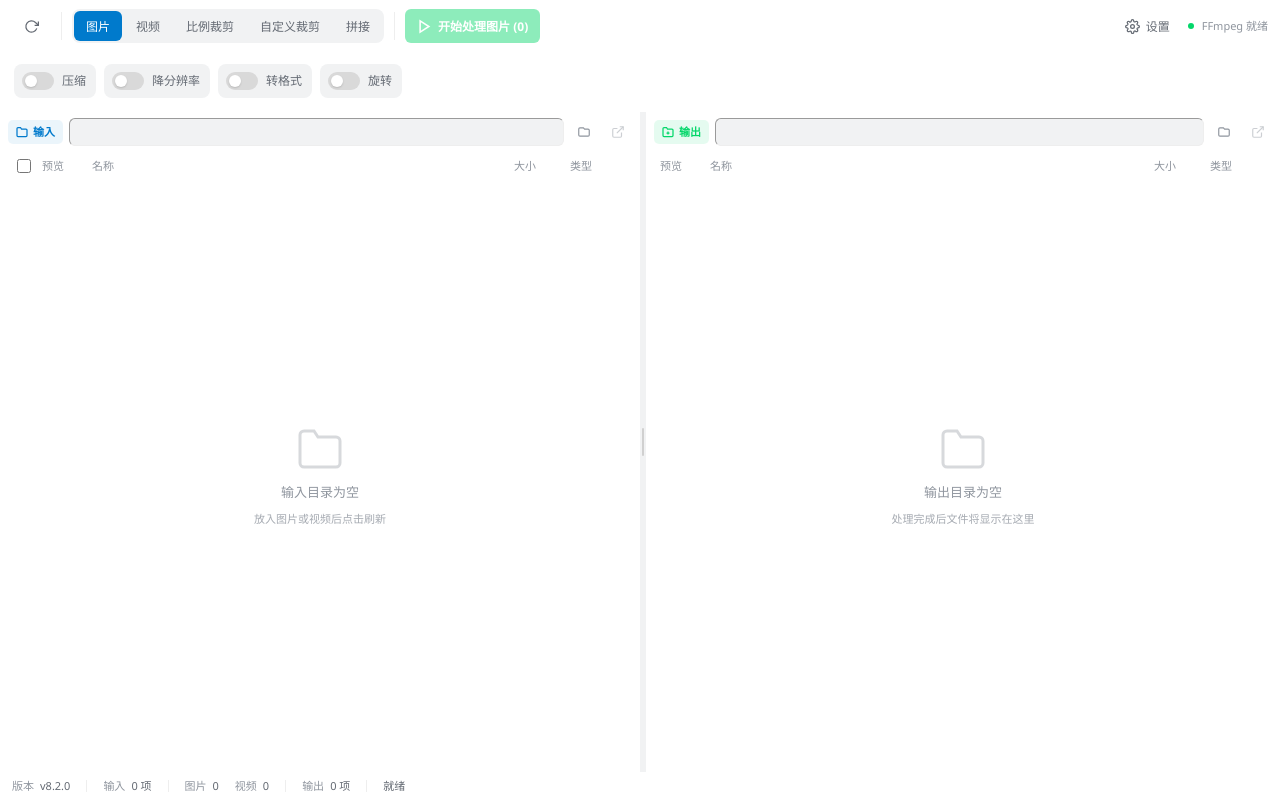
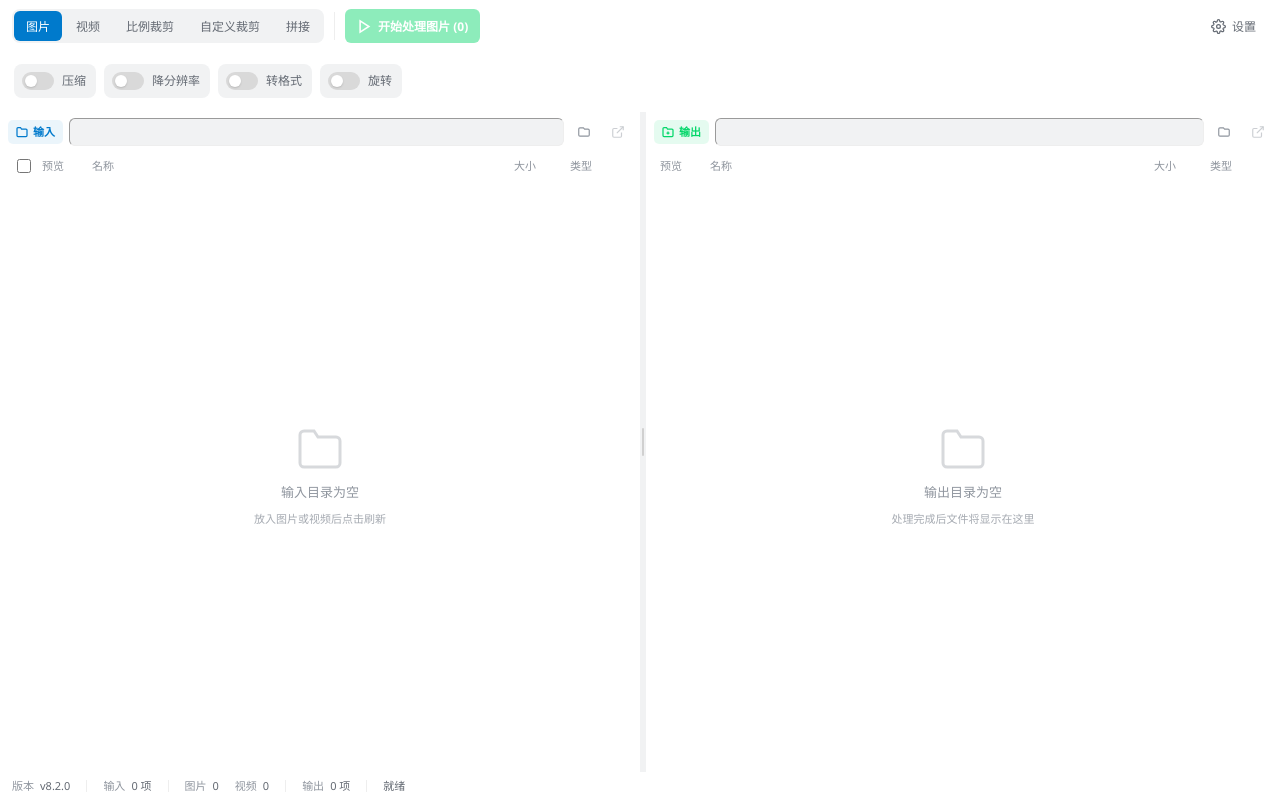
Before and after one commit to Livancen/source_transform, a Vue app: page / in a window 1280 px wide. Built offline with nearby package versions, Linux system fonts and the light colour scheme.

Commit message:
update: 调整勾选

```diff
--- a/src/components/AppToolbar.vue
+++ b/src/components/AppToolbar.vue
@@ -38,7 +38,7 @@ function progressPercent() {
   <header
     class="shrink-0 h-52px px-12px flex items-center gap-6px bg-bg1 border-b border-border z-20"
   >
-    <div class="flex items-center gap-4px shrink-0">
+    <!-- <div class="flex items-center gap-4px shrink-0">
       <button
         class="tb-btn"
         title="刷新文件列表"
@@ -56,11 +56,13 @@ function progressPercent() {
           <path d="M20.49 15a9 9 0 1 1-2.12-9.36L23 10" />
         </svg>
       </button>
-    </div>
+    </div> -->
 
-    <div class="w-1px h-28px bg-border mx-4px shrink-0"></div>
+    <!-- <div class="w-1px h-28px bg-border mx-4px shrink-0"></div> -->
 
-    <div class="flex items-center gap-2px shrink-0 p-2px rounded-8px bg-bg0 border border-border">
+    <div
+      class="flex items-center gap-2px shrink-0 p-2px rounded-8px bg-bg0 border border-border"
+    >
       <button
         v-for="m in modes"
         :key="m.id"
@@ -142,10 +144,5 @@ function progressPercent() {
       </svg>
       设置
     </button>
-
-    <div class="flex items-center gap-8px text-11px color-t3 shrink-0">
-      <span class="w-6px h-6px rounded-full bg-primary"></span>
-      FFmpeg 就绪
-    </div>
   </header>
 </template>
```
